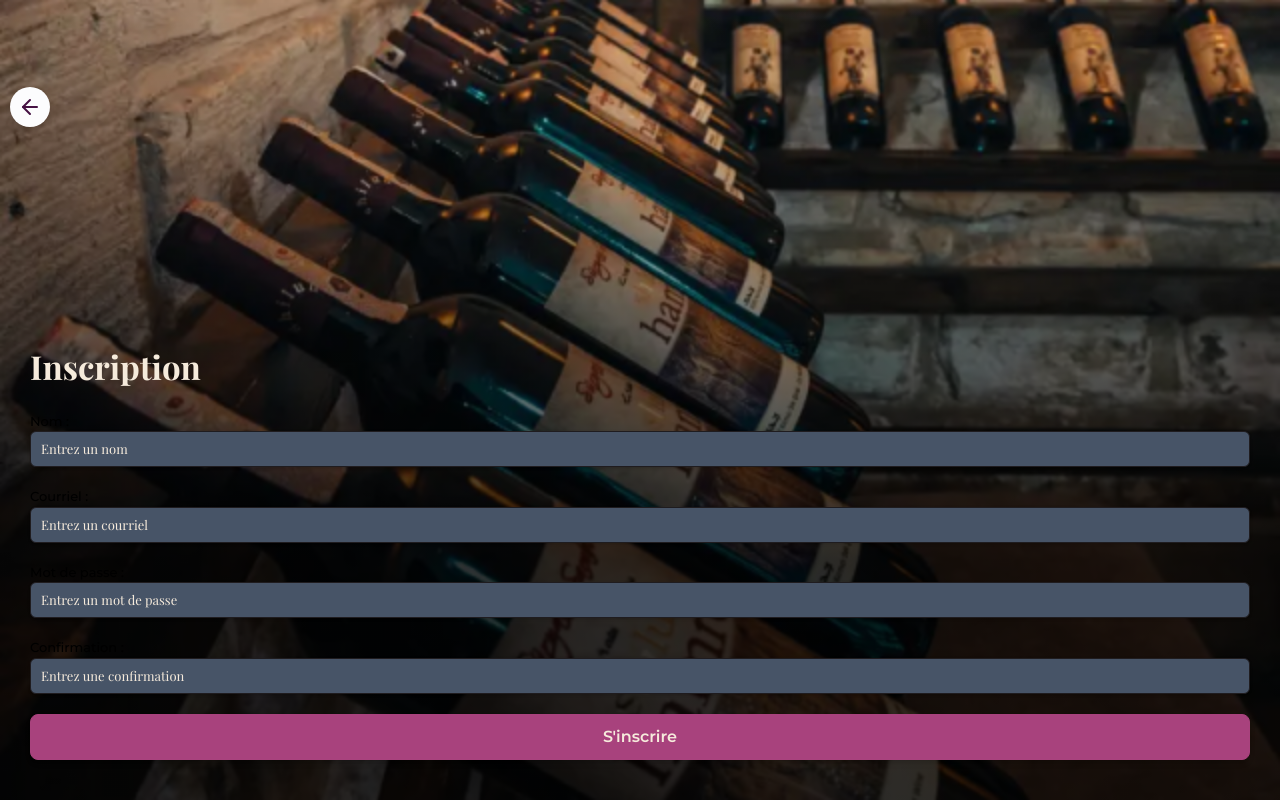
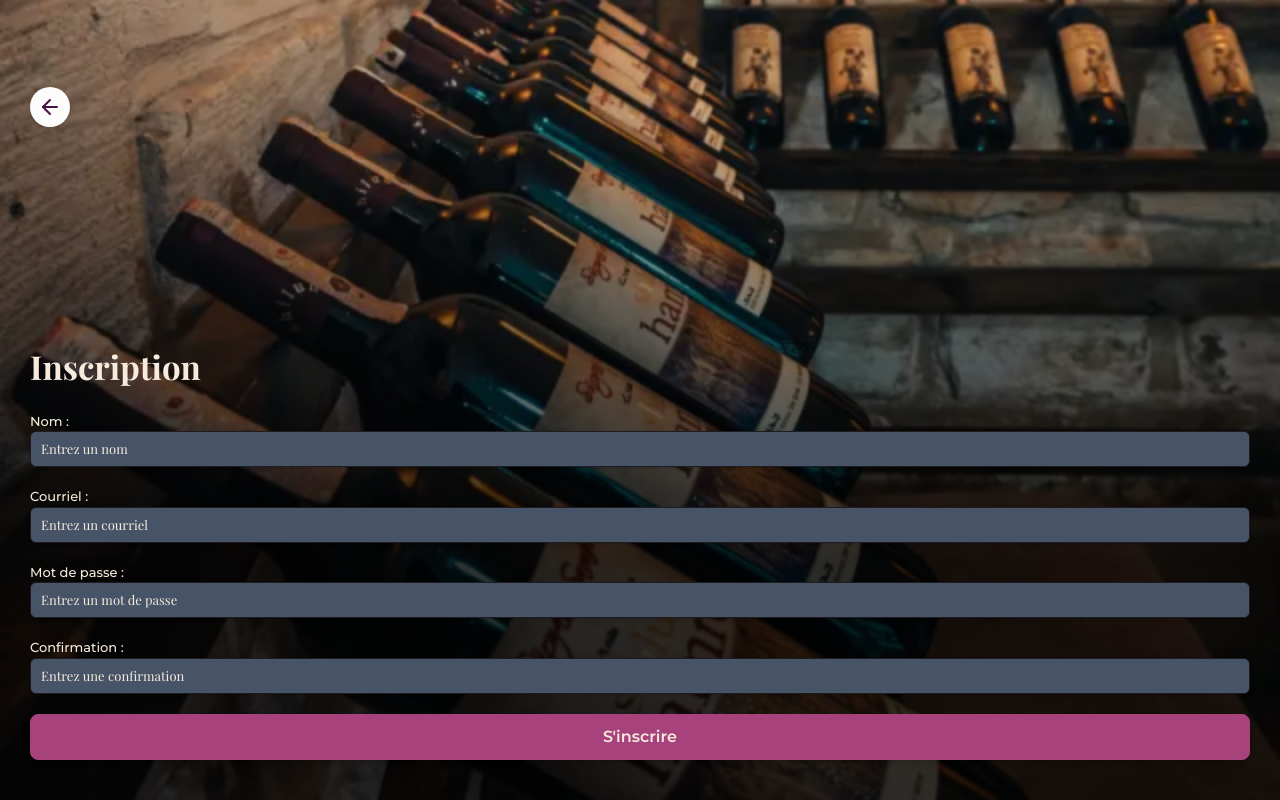
Before and after one commit to cambreau/Vino, a React (Vite) app in the folder frontend/: page /inscription in a window 1280 px wide. Built offline with nearby package versions, Linux system fonts and the light colour scheme; a web font is replaced by a local one.

Commit message:
Correction conflit de merge main

```diff
--- a/frontend/src/components/components-partages/Formulaire/FormulaireInput/FormulaireInput.jsx
+++ b/frontend/src/components/components-partages/Formulaire/FormulaireInput/FormulaireInput.jsx
@@ -32,8 +32,6 @@ function FormulaireInput({
         mb-rythme-serre
         text-(length:--taille-petit) font-medium
         ${classCouleurLabel === "Dark" ? labelDark : labelClair }
-
-        ${classCouleurLabel === "Dark" ? labelDark : labelClair}
       `}
         htmlFor={nom}
       >
--- a/frontend/src/pages/Inscription.jsx
+++ b/frontend/src/pages/Inscription.jsx
@@ -58,7 +58,11 @@ function Inscription() {
       bg-[linear-gradient(0deg,rgba(0,0,0,0.8)30%,rgba(0,0,0,0)),url('../assets/images/inscriptionCellier.webp')] bg-cover bg-center bg-no-repeat bg-[#e0e0e0]
       "
     >
-      <BoutonRetour />
+
+      <header className="px-(--rythme-base)">
+        <BoutonRetour />
+      </header>
+
       {echecInscription && (
         <Message
           texte="Une erreur est survenue lors de l'inscription. Veuillez réessayer."
@@ -84,6 +88,7 @@ function Inscription() {
               type="text"
               nom="nom"
               genre="un"
+              classCouleurLabel="Clair"
               estObligatoire={true}
               value={utilisateur.nom}
               onChange={(e) => {
@@ -106,6 +111,7 @@ function Inscription() {
               type="email"
               nom="courriel"
               genre="un"
+              classCouleurLabel="Clair"
               estObligatoire={true}
               value={utilisateur.courriel}
               onChange={(e) => {
@@ -128,6 +134,7 @@ function Inscription() {
               type="text"
               nom="mot_de_passe"
               genre="un"
+              classCouleurLabel="Clair"
               estObligatoire={true}
               value={utilisateur.mot_de_passe}
               onChange={(e) => {
@@ -155,6 +162,7 @@ function Inscription() {
               type="text"
               nom="confirmation"
               genre="une"
+              classCouleurLabel="Clair"
               estObligatoire={true}
               value={confirmation}
               onChange={(e) => {
```
Also changed, not shown: 1 other file (tests, documents, lock files or other folders).
